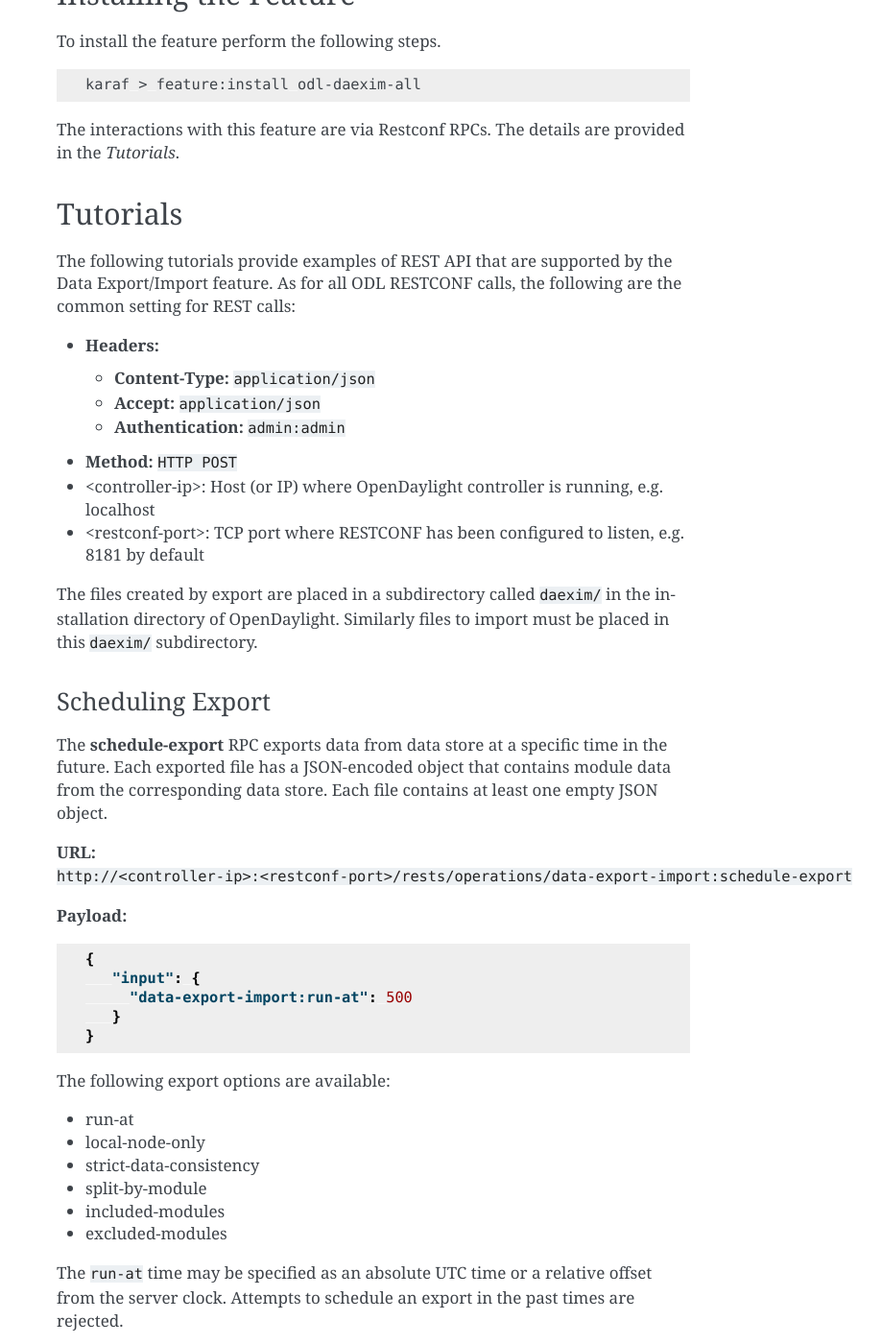
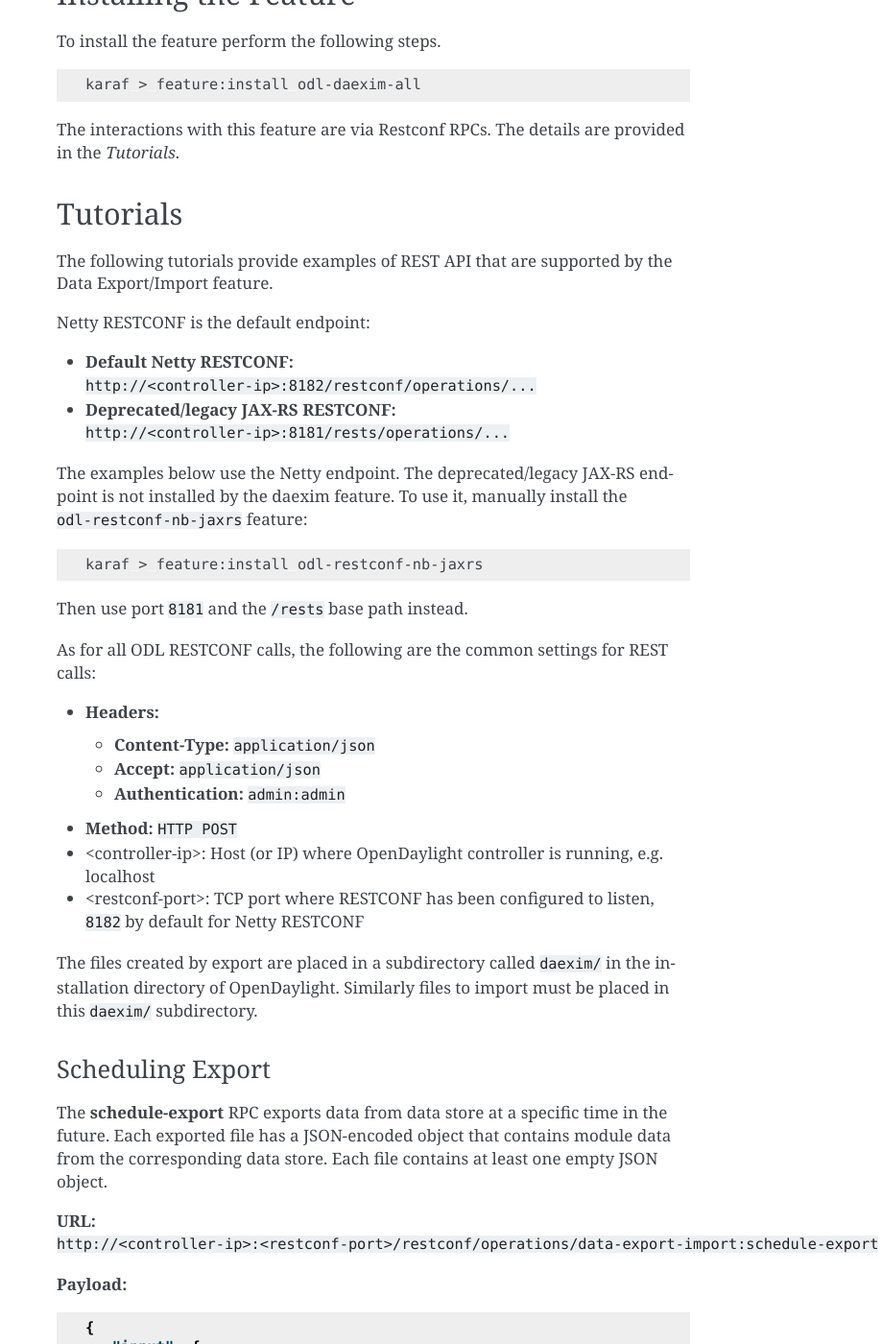
Before and after one commit to opendaylight/daexim, a Sphinx documentation site: the page built from docs/user-guide.rst, in a window 1280 px wide and 1400 px high, scrolled down 937 px. Shown: the whole window at 96% size, without its empty margins (361-1280 px from the left). Built offline with Sphinx 7.4.7, drawn with Linux system fonts in a browser that asks for light colours; some of the changed text lies outside the part shown.

Commit message:
Document Netty as the default RESTCONF endpoint
Use the default Netty RESTCONF endpoint on port 8182 with the
/restconf root in URL examples.
Mark the JAX-RS endpoint on port 8181 under /rests as deprecated
and document its use for legacy deployments.

JIRA: DAEXIM-21
Change-Id: I626c30365c82f2ebd8bb1a044afb35937edc3d5d
Signed-off-by: Yaroslav Lastivka <yaroslav.lastivka@pantheon.tech>

```diff
--- a/docs/user-guide.rst
+++ b/docs/user-guide.rst
@@ -63,8 +63,27 @@ Tutorials
 ---------
 
 The following tutorials provide examples of REST API that are supported
-by the Data Export/Import feature.  As for all ODL RESTCONF calls, the
-following are the common setting for REST calls:
+by the Data Export/Import feature.
+
+Netty RESTCONF is the default endpoint:
+
+* **Default Netty RESTCONF:**
+  ``http://<controller-ip>:8182/restconf/operations/...``
+* **Deprecated/legacy JAX-RS RESTCONF:**
+  ``http://<controller-ip>:8181/rests/operations/...``
+
+The examples below use the Netty endpoint. The deprecated/legacy JAX-RS
+endpoint is not installed by the daexim feature. To use it, manually
+install the ``odl-restconf-nb-jaxrs`` feature:
+
+.. code:: bash
+
+    karaf > feature:install odl-restconf-nb-jaxrs
+
+Then use port ``8181`` and the ``/rests`` base path instead.
+
+As for all ODL RESTCONF calls, the following are the common settings for
+REST calls:
 
 * **Headers:**
 
@@ -78,7 +97,7 @@ following are the common setting for REST calls:
 * <controller-ip>: Host (or IP) where OpenDaylight controller is
   running, e.g. localhost
 * <restconf-port>: TCP port where RESTCONF has been configured to
-  listen, e.g. 8181 by default
+  listen, ``8182`` by default for Netty RESTCONF
 
 The files created by export are placed in a subdirectory called
 ``daexim/`` in the installation directory of OpenDaylight. Similarly files
@@ -94,7 +113,7 @@ in the future. Each exported file has a JSON-encoded object that contains
 module data from the corresponding data store. Each file contains at least
 one empty JSON object.
 
-**URL:** ``http://<controller-ip>:<restconf-port>/rests/operations/data-export-import:schedule-export``
+**URL:** ``http://<controller-ip>:<restconf-port>/restconf/operations/data-export-import:schedule-export``
 
 **Payload:**
 
@@ -226,7 +245,7 @@ export was scheduled to start; and ``tasks`` indicates the activities that
 were undertaken. If the status for any node has failed, the
 corresponding reason for failure is listed.
 
-**URL:** ``http://<controller-ip>:<restconf-port>/rests/operations/data-export-import:status-export``
+**URL:** ``http://<controller-ip>:<restconf-port>/restconf/operations/data-export-import:status-export``
 
 **Payload:** No payload
 
@@ -246,7 +265,7 @@ successfully cleared tasks, the state, and resources. The status is
 running, there is no tasks for the server to clear. Therefore, the
 return result is ``True`` because the server cannot fail.
 
-**URL:** ``http://<controller-ip>:<restconf-port>/rests/operations/data-export-import:cancel-export``
+**URL:** ``http://<controller-ip>:<restconf-port>/restconf/operations/data-export-import:cancel-export``
 
 **Payload:** No payload
 
@@ -257,7 +276,7 @@ Importing from a file
 The **immediate-import** RPC imports data from files already present in
 the file system.
 
-**URL:** ``http://<controller-ip>:<restconf-port>/rests/operations/data-export-import:immediate-import``
+**URL:** ``http://<controller-ip>:<restconf-port>/restconf/operations/data-export-import:immediate-import``
 
 **Payload:**
 
@@ -399,7 +418,7 @@ values of status, ``imported-at`` indicates the time at which the
 restoration has taken place. List nodes hold status about the
 restoration for each node.
 
-**URL:** ``http://<controller-ip>:<restconf-port>/rests/operations/data-export-import:status-import``
+**URL:** ``http://<controller-ip>:<restconf-port>/restconf/operations/data-export-import:status-import``
 
 **Payload:** No payload
 
```
Also changed, not shown: README.md (+1 -1 lines).
